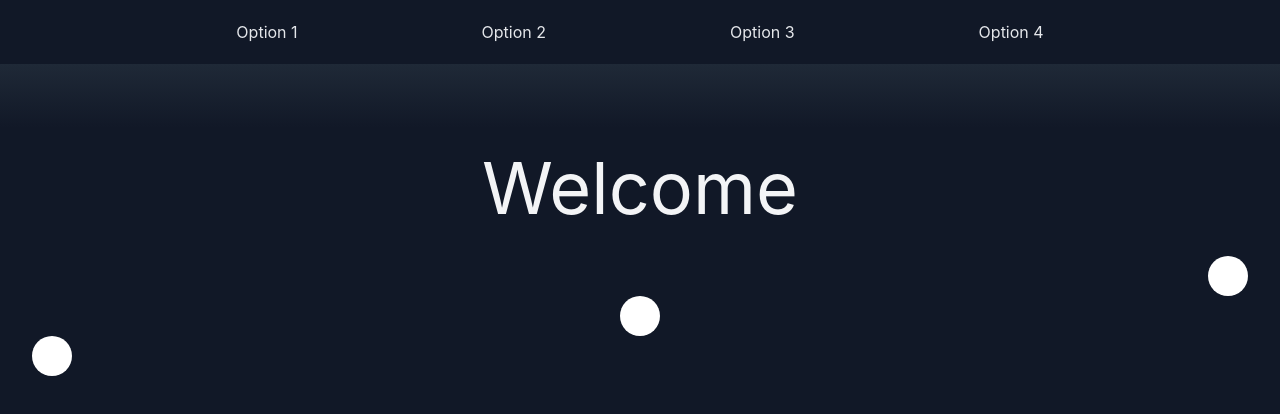
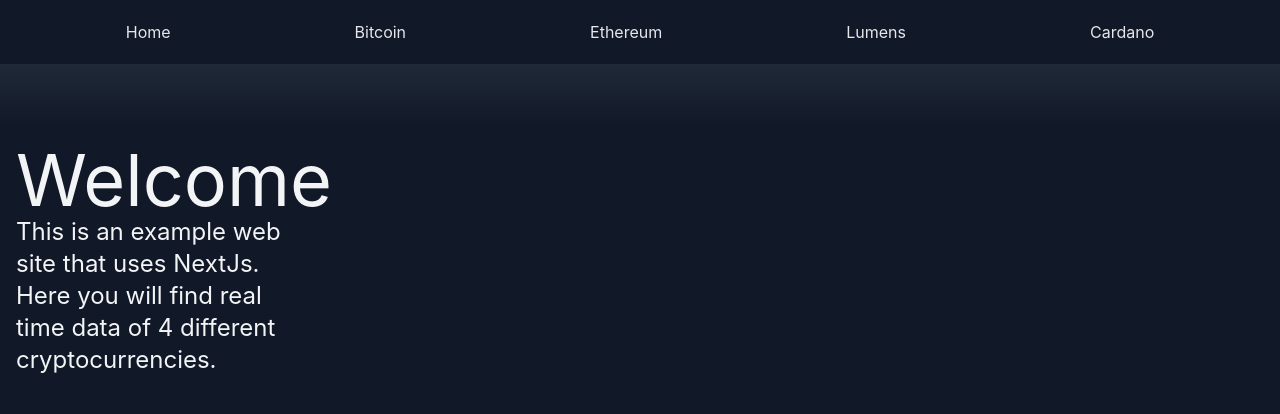
Before and after one commit to hiisma/nextjs-demo, a Next.js app: page / in a window 1280 px wide. Shown: the top 414 px of the page. Built offline with nearby package versions, Linux system fonts and the light colour scheme.

Commit message:
added pages

```diff
--- a/components/NavBar.tsx
+++ b/components/NavBar.tsx
@@ -1,10 +1,17 @@
+import Link from "next/link"
+
 export default function NavBar() {
     return (
-        <nav className='flex flex-row h-16 bg-gray-900 text-gray-200 justify-center items-center'>
-            <a className='max-sm:mx-2 max-md:mx-5 max-lg:mx-10 mx-20 px-3 py-2 rounded-xl hover:bg-gray-700 hover:text-red-500'>Option 1</a>
-            <a className='max-sm:mx-2 max-md:mx-5 max-lg:mx-10 mx-20 px-3 py-2 rounded-xl hover:bg-gray-700 hover:text-red-500'>Option 2</a>
-            <a className='max-sm:mx-2 max-md:mx-5 max-lg:mx-10 mx-20 px-3 py-2 rounded-xl hover:bg-gray-700 hover:text-red-500'>Option 3</a>
-            <a className='max-sm:mx-2 max-md:mx-5 max-lg:mx-10 mx-20 px-3 py-2 rounded-xl hover:bg-gray-700 hover:text-red-500'>Option 4</a>
-        </nav>
+        <div>
+
+            <nav className='flex flex-row h-16 bg-gray-900 text-gray-200 justify-center items-center'>
+                <Link href="/" className='max-sm:mx-2 max-md:mx-5 max-lg:mx-10 mx-20 px-3 py-2 rounded-xl hover:bg-gray-700 hover:text-red-500'>Home</Link>
+                <Link href="charts/bitcoin" className='max-sm:mx-2 max-md:mx-5 max-lg:mx-10 mx-20 px-3 py-2 rounded-xl hover:bg-gray-700 hover:text-red-500'>Bitcoin</Link>
+                <Link href="#" className='max-sm:mx-2 max-md:mx-5 max-lg:mx-10 mx-20 px-3 py-2 rounded-xl hover:bg-gray-700 hover:text-red-500'>Ethereum</Link>
+                <Link href="#" className='max-sm:mx-2 max-md:mx-5 max-lg:mx-10 mx-20 px-3 py-2 rounded-xl hover:bg-gray-700 hover:text-red-500'>Lumens</Link>
+                <Link href="#" className='max-sm:mx-2 max-md:mx-5 max-lg:mx-10 mx-20 px-3 py-2 rounded-xl hover:bg-gray-700 hover:text-red-500'>Cardano</Link>
+            </nav>
+            <div className='text-4xl text-center bg-gradient-to-t from-gray-900 to-gray-800 h-16'></div>
+        </div>
     )
 }
--- /dev/null
+++ b/pages/charts/bitcoin.tsx
@@ -0,0 +1,18 @@
+import NavBar from '../../components/NavBar';
+import Head from 'next/head'
+
+export default function Bitcoin() {
+    return (
+        <div className='flex flex-col bg-gray-900 min-h-screen'>
+            <Head>
+                <title>Create Next App</title>
+                <meta name="description" content="Generated by create next app" />
+                <link rel="icon" href="/favicon.ico" />
+            </Head>
+            <NavBar />
+            <main className='text-gray-200 p-4'>
+                <h1 className='text-6xl'>Bitcoin chart</h1>
+            </main>
+        </div>
+    )
+}
--- a/pages/index.tsx
+++ b/pages/index.tsx
@@ -1,5 +1,6 @@
 import Head from 'next/head'
 import NavBar from '../components/NavBar'
+import Image from 'next/image'
 
 export default function Home() {
   return (
@@ -10,19 +11,21 @@ export default function Home() {
         <link rel="icon" href="/favicon.ico" />
       </Head>
       <NavBar />
-      <main className='text-gray-100'>
-        <div className='text-4xl text-center bg-gradient-to-t from-gray-900 to-gray-800 h-16'></div>
+      <main className='text-gray-100 p-4'>
 
-        <h1 className='text-7xl text-center mt-6'>
-          Welcome
-        </h1>
-
-        <div id="graphics" className='flex flex-col p-8'>
-          <div className='bg-white rounded-full h-10 w-10 self-end'></div>
-          <div className='bg-white rounded-full h-10 w-10 self-center'></div>
-          <div className='bg-white rounded-full h-10 w-10'></div>
+        <div className='flex flex-row items-center justify-center text- w-72'>
+          <div className='flex flex-col flex-1 w-40'>
+            <h1 className='text-7xl'>
+              Welcome
+            </h1>
+            <p className='text-2xl'>This is an example web site that uses NextJs. Here you will find real time data of 4 different cryptocurrencies.</p>
+          </div>
         </div>
       </main>
     </div>
   )
 }
+
+const load = () => {
+
+}
```
Also changed, not shown: public/Bruselas_3.jpg (added).
